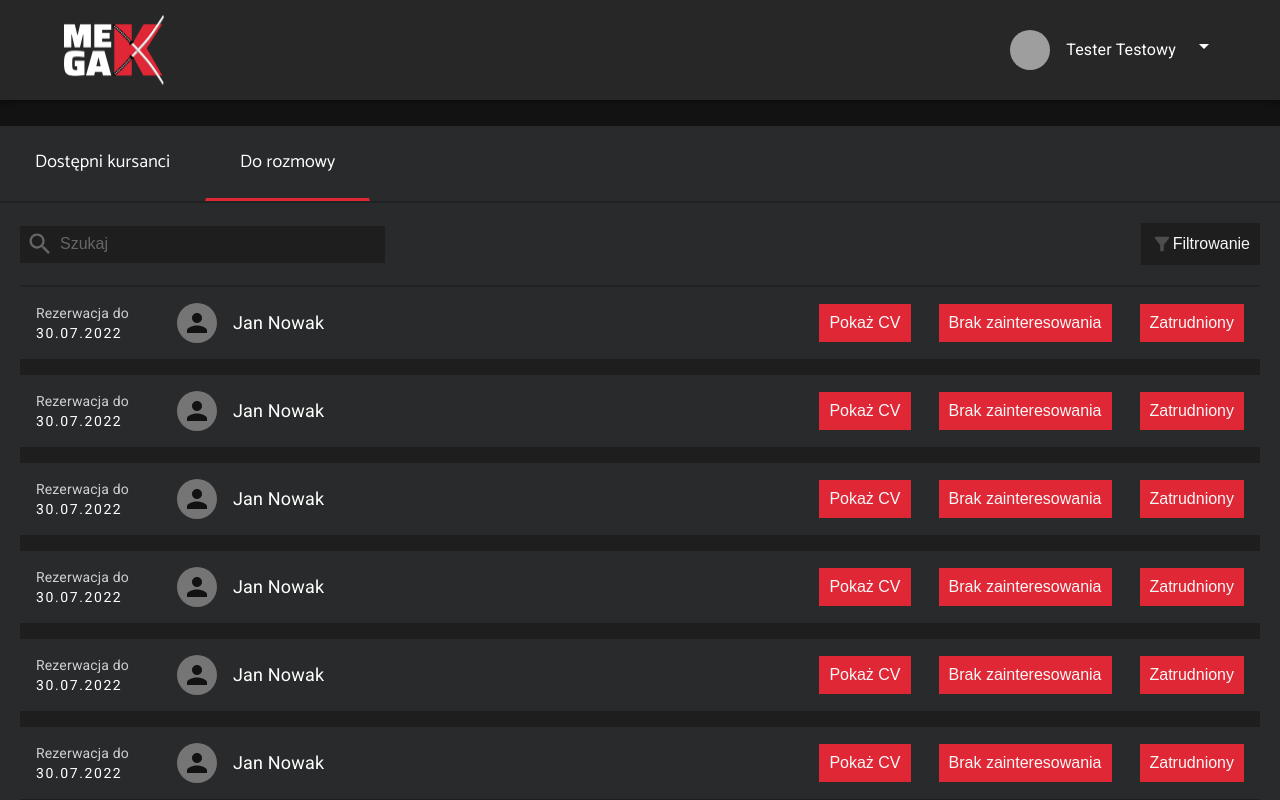
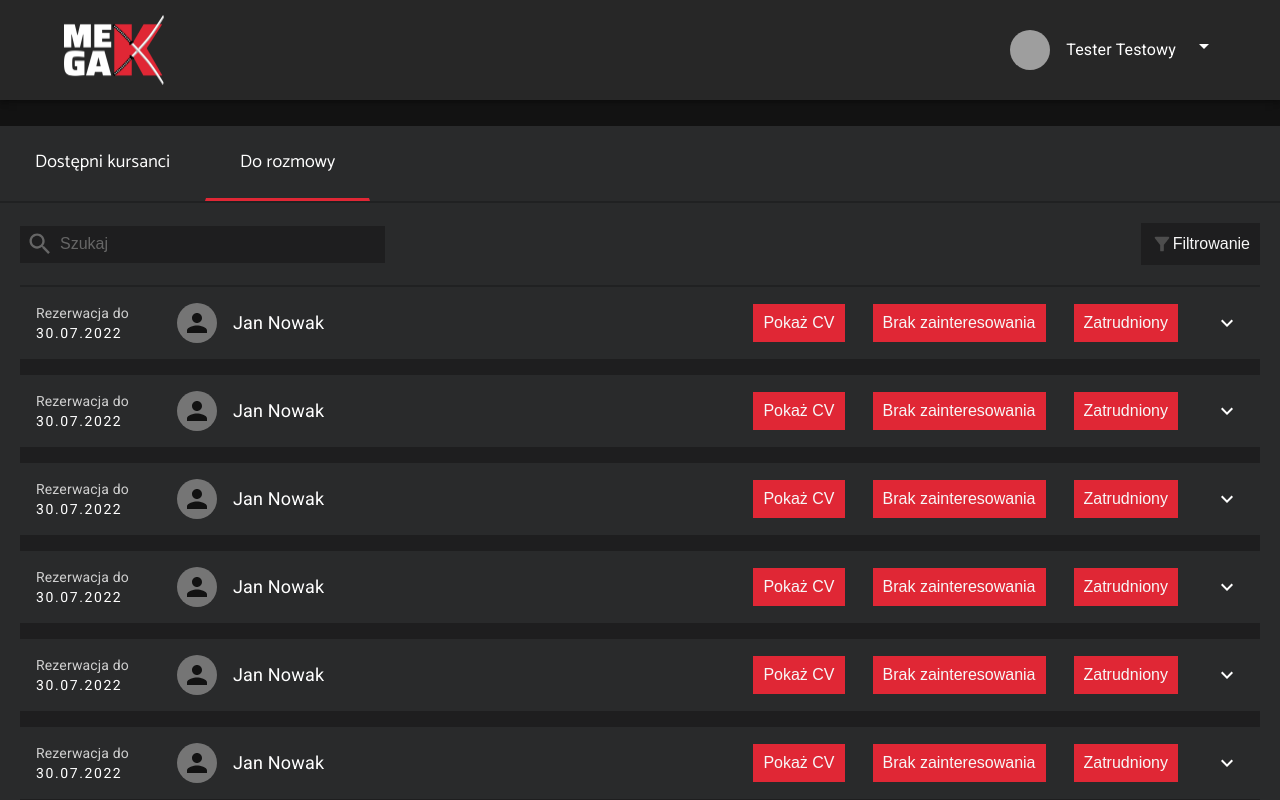
Before and after one commit to NorbertAll/headHunterApp, a React (Create React App) app in the folder frontend/: page /students in a window 1280 px wide. Shown: the top 800 px of the page. Built offline with nearby package versions, Linux system fonts and the light colour scheme; grey boxes are pictures that could not be loaded.

Commit message:
Subrow componwnt created

```diff
--- a/frontend/src/components/StudentsList/Row.tsx
+++ b/frontend/src/components/StudentsList/Row.tsx
@@ -1,7 +1,11 @@
-import { TableCell, TableRow , styled, Avatar, } from '@mui/material'
+import { useState } from 'react'
+import { TableCell, TableRow , styled, Avatar, IconButton } from '@mui/material'
+import KeyboardArrowDownIcon from '@mui/icons-material/KeyboardArrowDown'
+import KeyboardArrowUpIcon from '@mui/icons-material/KeyboardArrowUp'
 
 import c from '../../utils/constants';
 
+import Subrow from './Subrow'
 import { ActionButton } from './styles';
 import { IStudent } from './types';
 
@@ -47,9 +51,10 @@ interface IProps {
   activeTab: string
 }
 
-const Row = ({ student, index, activeTab, tabLength }: IProps) => {
-  console.log('rend')
+const Row = ({ student, index, activeTab, tabLength = 0 }: IProps) => {
+  const [ subrowOpen, setSubrowOpen ] = useState(false)
   return (
+    <>
       <StyledTableRow key={student.id_student} className={index === tabLength - 1 ? 'no-border-bottom' : ''}>
         {activeTab === c.INTERVIEWS && (
           <TableCell className="reservation">
@@ -73,7 +78,14 @@ const Row = ({ student, index, activeTab, tabLength }: IProps) => {
           {activeTab === c.INTERVIEWS && <ActionButton className='m-l-sm'>Zatrudniony</ActionButton>}
 
         </TableCell>
+        <TableCell>
+          <IconButton aria-label="expand row" size="small" onClick={() => setSubrowOpen(prev => !prev)}>
+            {subrowOpen ? <KeyboardArrowUpIcon /> : <KeyboardArrowDownIcon />}
+          </IconButton>
+        </TableCell>
       </StyledTableRow>
+      <Subrow subrowOpen={subrowOpen} student={student}/>
+    </>
   )
 }
 
--- /dev/null
+++ b/frontend/src/components/StudentsList/Subrow.tsx
@@ -0,0 +1,114 @@
+import {
+  Collapse, TableBody, Box, TableCell, TableRow, styled
+} from '@mui/material'
+
+import { IStudent } from './types'
+// import { Link } from 'react-router-dom'
+
+interface IProps {
+  subrowOpen: boolean
+  student: IStudent
+}
+
+const StyledTableRow = styled(TableRow)(() => ({
+  background: '#222324',
+  '&:last-child td, &:last-child th': {
+    border: 'none',
+  },
+  '& td': {
+    border: 'transparent',
+    padding: 16,
+  },
+  '& .info-container': {
+    borderBottom: 'none', display: 'flex', padding: 0
+  },
+  '& .info': {
+    display: 'flex',
+    flexDirection: 'column',
+    borderRight: '1px solid #292A2B',
+    minHeight: 110,
+  },
+  '& .info:last-child': {
+    borderRight: 'none'
+  },
+  '& .header': {
+    color: '#CFCFCF',
+    fontSize: 12,
+    marginBottom: 'auto',
+  },
+  '& .grade': {
+    fontSize: 15,
+    color: '#F7F7F7'
+  },
+  '& .grading': {
+    fontSize: 15,
+    color: '#9E9E9E'
+  }
+}))
+
+const DetailUsageRow = ({ student, subrowOpen }: IProps) => {
+  return (
+    <StyledTableRow>
+      <TableCell style={{ padding: 0 }} colSpan={10}>
+        <Collapse in={subrowOpen} timeout="auto" unmountOnExit>
+          <Box>
+            {/* <Table size="small" aria-label="Requirement details"> */}
+              {/* <TableHead>
+                <TableRow>
+                  <TableCell>Process Order</TableCell>
+                  <TableCell>Date</TableCell>
+                  <TableCell>Requirement</TableCell>
+                  <TableCell>Material</TableCell>
+                </TableRow>
+              </TableHead> */}
+              <TableBody className="info-container">
+                <TableCell className='info'>
+                  <p className="header">Ocena przejścia kursu</p>
+                  <p className="grading"><span className='grade'>{student.course_completion}</span>/5</p>
+                </TableCell>
+                <TableCell className='info'>
+                  <p className="header">Ocena aktywności i zaangażowania na kursie</p>
+                  <p className="grading"><span className='grade'>{student.course_completion}</span>/5</p>
+                </TableCell>
+                <TableCell className='info'>
+                  <p className="header">Ocena kodu w projekcie własnym</p>
+                  <p className="grading"><span className='grade'>{student.course_completion}</span>/5</p>
+                </TableCell>
+                <TableCell className='info'>
+                  <p className="header">Ocena pracy w zespole W Scrum</p>
+                  <p className="grading"><span className='grade'>{student.course_completion}</span>/5</p>
+                </TableCell>
+                <TableCell className='info'>
+                  <p className="header">Preferowane miejsce pracy</p>
+                  <p className="grading"><span className='grade'>{student.course_completion}</span>/5</p>
+                </TableCell>
+                <TableCell className='info'>
+                  <p className="header">Docelowe miejsce gdzie chce pracować kandydat</p>
+                  <p className="grading"><span className='grade'>{student.course_completion}</span>/5</p>
+                </TableCell>
+                <TableCell className='info'>
+                  <p className="header">Oczekiwany typ kontraktu</p>
+                  <p className="grading"><span className='grade'>{student.course_completion}</span>/5</p>
+                </TableCell>
+                <TableCell className='info'>
+                  <p className="header">Oczekiwane wynagrodzenie miesięczne netto</p>
+                  <p className="grading"><span className='grade'>{student.course_completion}</span>/5</p>
+                </TableCell>
+                <TableCell className='info'>
+                  <p className="header">Zgoda na odbycie bezpłatnych praktyk/ stażu na początek</p>
+                  <p className="grading"><span className='grade'>{student.course_completion}</span>/5</p>
+                </TableCell>
+                <TableCell className='info'>
+                  <p className="header">Komercyjne doświadczenie w programowaniu</p>
+                  <p className="grading"><span className='grade'>{student.course_completion}</span>/5</p>
+                </TableCell>
+              </TableBody>
+            {/* </Table> */}
+          </Box>
+        </Collapse>
+      </TableCell>
+    </StyledTableRow>
+  )
+}
+
+export default DetailUsageRow
```
Lines whose indentation alone changed are shown as unchanged.
